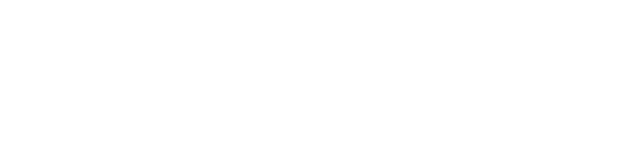
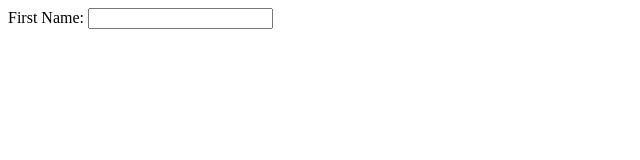
Before and after one commit to BrianMcBrayer/hValidator, a plain HTML site: page sample/index.html in a window 1280 px wide. Shown: the whole page, without its empty margins (0-640 px from the left). Drawn offline with Linux system fonts and the light colour scheme.

Commit message:
Added index.html for sample app

```diff
--- a/sample/index.html
+++ b/sample/index.html
@@ -1,9 +1,12 @@
 <!DOCTYPE html>
 <html xmlns="http://www.w3.org/1999/xhtml">
 <head>
-    <title></title>
+    <title>hValidator Sample Page</title>
 </head>
 <body>
-
+    <div h-validator>
+        <label for="firstName">First Name:</label>
+        <input type="text" id="firstName" name="firstName" />
+    </div>
 </body>
 </html>
```
Also changed, not shown: 1 other file.
